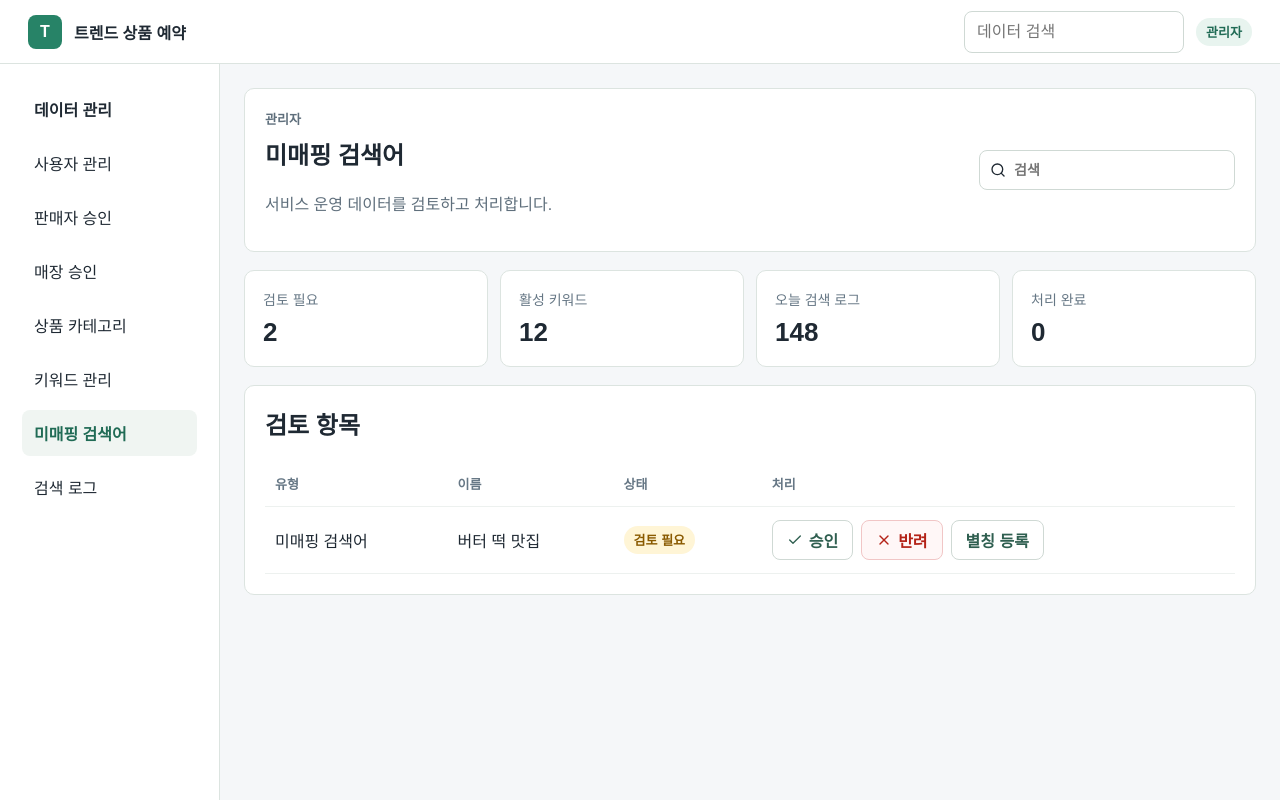
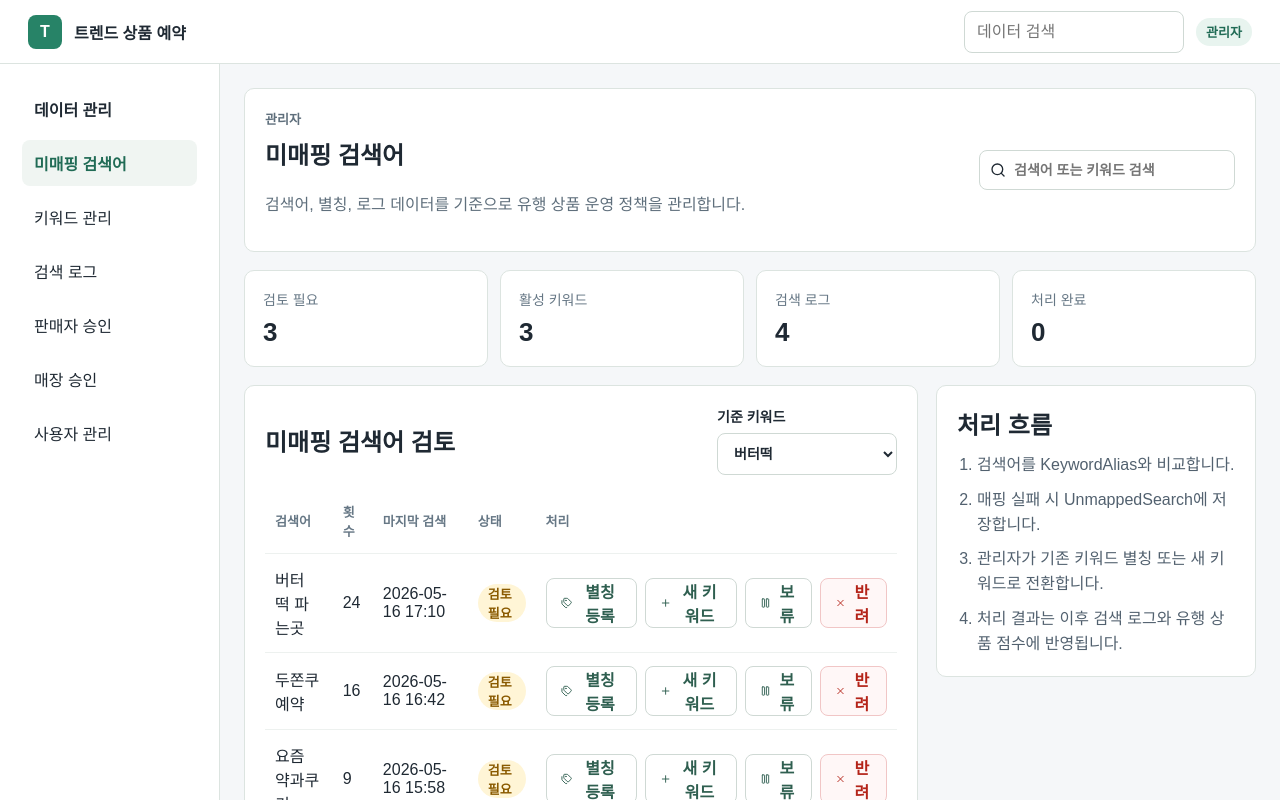
Before and after one commit to Yongjun-Kim-717/trend-product-reservation, a React (Vite) app in the folder frontend/: page /admin in a window 1280 px wide. Shown: the top 800 px of the page. Built offline with nearby package versions, Linux system fonts and the light colour scheme.

Commit message:
feat: improve admin keyword management dashboard

```diff
--- a/frontend/src/data/mockData.js
+++ b/frontend/src/data/mockData.js
@@ -86,6 +86,26 @@ export const adminRows = [
   { id: 4, type: "매장 데이터", title: "강남 핫딜스토어", status: "정상" },
 ];
 
+export const adminKeywords = [
+  { id: 1, name: "버터떡", trendScore: 95, status: "ACTIVE", aliases: ["버터떡", "버터 떡", "버터떡 맛집"] },
+  { id: 2, name: "두쫀쿠", trendScore: 88, status: "ACTIVE", aliases: ["두쫀쿠", "두쫀쿠키"] },
+  { id: 3, name: "약과쿠키", trendScore: 80, status: "ACTIVE", aliases: ["약과쿠키", "약과 쿠키"] },
+];
+
+export const adminUnmappedSearches = [
+  { id: 1, rawQuery: "버터 떡 파는곳", count: 24, lastSeenAt: "2026-05-16 17:10", status: "REVIEW" },
+  { id: 2, rawQuery: "두쫀쿠 예약", count: 16, lastSeenAt: "2026-05-16 16:42", status: "REVIEW" },
+  { id: 3, rawQuery: "요즘 약과쿠키", count: 9, lastSeenAt: "2026-05-16 15:58", status: "REVIEW" },
+  { id: 4, rawQuery: "신상 크림떡", count: 6, lastSeenAt: "2026-05-16 14:12", status: "HOLD" },
+];
+
+export const adminSearchLogs = [
+  { id: 1, rawQuery: "버터떡", keywordName: "버터떡", createdAt: "2026-05-16 17:20" },
+  { id: 2, rawQuery: "버터 떡 맛집", keywordName: "버터떡", createdAt: "2026-05-16 17:12" },
+  { id: 3, rawQuery: "두쫀쿠", keywordName: "두쫀쿠", createdAt: "2026-05-16 16:55" },
+  { id: 4, rawQuery: "신상 크림떡", keywordName: "미매핑", createdAt: "2026-05-16 14:12" },
+];
+
 export function getProduct(productId) {
   return products.find((product) => product.id === Number(productId));
 }
--- a/frontend/src/pages/AdminDataPage.jsx
+++ b/frontend/src/pages/AdminDataPage.jsx
@@ -1,26 +1,84 @@
 import { useMemo, useState } from "react";
-import { Check, Search, X } from "lucide-react";
+import { Check, Pause, Plus, Search, Tags, X } from "lucide-react";
 import { AdminHeader } from "../components/AppHeader.jsx";
-import { adminRows } from "../data/mockData.js";
+import { adminKeywords, adminSearchLogs, adminUnmappedSearches } from "../data/mockData.js";
 
-const tabs = ["사용자 관리", "판매자 승인", "매장 승인", "상품 카테고리", "키워드 관리", "미매핑 검색어", "검색 로그"];
+const tabs = ["미매핑 검색어", "키워드 관리", "검색 로그", "판매자 승인", "매장 승인", "사용자 관리"];
+
+const unmappedStatus = {
+  REVIEW: { label: "검토 필요", className: "warning" },
+  ALIAS_REGISTERED: { label: "별칭 등록", className: "success" },
+  KEYWORD_CREATED: { label: "새 키워드", className: "info" },
+  HOLD: { label: "보류", className: "warning" },
+  REJECTED: { label: "반려", className: "danger" },
+};
 
 function AdminDataPage() {
   const [activeTab, setActiveTab] = useState("미매핑 검색어");
   const [query, setQuery] = useState("");
-  const [rows, setRows] = useState(adminRows);
+  const [keywords, setKeywords] = useState(adminKeywords);
+  const [unmappedSearches, setUnmappedSearches] = useState(adminUnmappedSearches);
+  const [selectedKeywordId, setSelectedKeywordId] = useState(adminKeywords[0].id);
+  const [lastAction, setLastAction] = useState("");
 
-  const filteredRows = useMemo(() => {
   const normalizedQuery = query.trim();
-    return rows.filter((row) => {
-      const matchesQuery = !normalizedQuery || row.title.includes(normalizedQuery) || row.type.includes(normalizedQuery);
-      const matchesTab = activeTab === "미매핑 검색어" ? row.type === "미매핑 검색어" : true;
-      return matchesQuery && matchesTab;
-    });
-  }, [activeTab, query, rows]);
+  const filteredUnmapped = useMemo(
+    () => unmappedSearches.filter((item) => !normalizedQuery || item.rawQuery.includes(normalizedQuery)),
+    [normalizedQuery, unmappedSearches]
+  );
 
-  const updateStatus = (id, status) => {
-    setRows((currentRows) => currentRows.map((row) => (row.id === id ? { ...row, status } : row)));
+  const filteredKeywords = useMemo(
+    () => keywords.filter((keyword) => !normalizedQuery || keyword.name.includes(normalizedQuery) || keyword.aliases.some((alias) => alias.includes(normalizedQuery))),
+    [normalizedQuery, keywords]
+  );
+
+  const filteredLogs = useMemo(
+    () => adminSearchLogs.filter((log) => !normalizedQuery || log.rawQuery.includes(normalizedQuery) || log.keywordName.includes(normalizedQuery)),
+    [normalizedQuery]
+  );
+
+  const metrics = {
+    reviewCount: unmappedSearches.filter((item) => item.status === "REVIEW").length,
+    activeKeywords: keywords.filter((keyword) => keyword.status === "ACTIVE").length,
+    searchLogCount: adminSearchLogs.length,
+    resolvedCount: unmappedSearches.filter((item) => item.status === "ALIAS_REGISTERED" || item.status === "KEYWORD_CREATED").length,
+  };
+
+  const registerAlias = (unmappedId) => {
+    const target = unmappedSearches.find((item) => item.id === unmappedId);
+    const selectedKeyword = keywords.find((keyword) => keyword.id === Number(selectedKeywordId));
+    if (!target || !selectedKeyword) return;
+
+    setKeywords((currentKeywords) => currentKeywords.map((keyword) => {
+      if (keyword.id !== selectedKeyword.id || keyword.aliases.includes(target.rawQuery)) return keyword;
+      return { ...keyword, aliases: [...keyword.aliases, target.rawQuery] };
+    }));
+    setUnmappedSearches((currentItems) => currentItems.map((item) => item.id === unmappedId ? { ...item, status: "ALIAS_REGISTERED" } : item));
+    setLastAction(`"${target.rawQuery}"를 "${selectedKeyword.name}" 키워드의 별칭으로 등록했습니다.`);
+  };
+
+  const createKeyword = (unmappedId) => {
+    const target = unmappedSearches.find((item) => item.id === unmappedId);
+    if (!target) return;
+
+    const nextKeyword = {
+      id: Date.now(),
+      name: target.rawQuery,
+      trendScore: target.count,
+      status: "ACTIVE",
+      aliases: [target.rawQuery],
+    };
+
+    setKeywords((currentKeywords) => [nextKeyword, ...currentKeywords]);
+    setUnmappedSearches((currentItems) => currentItems.map((item) => item.id === unmappedId ? { ...item, status: "KEYWORD_CREATED" } : item));
+    setSelectedKeywordId(nextKeyword.id);
+    setLastAction(`"${target.rawQuery}"를 새 기준 키워드로 생성했습니다.`);
+  };
+
+  const updateUnmappedStatus = (unmappedId, status) => {
+    const target = unmappedSearches.find((item) => item.id === unmappedId);
+    setUnmappedSearches((currentItems) => currentItems.map((item) => item.id === unmappedId ? { ...item, status } : item));
+    setLastAction(target ? `"${target.rawQuery}" 상태를 ${unmappedStatus[status].label}(으)로 변경했습니다.` : "");
   };
 
   return (
@@ -41,43 +99,117 @@ function AdminDataPage() {
             <div>
               <p className="eyebrow">관리자</p>
               <h1>{activeTab}</h1>
-              <p>서비스 운영 데이터를 검토하고 처리합니다.</p>
+              <p>검색어, 별칭, 로그 데이터를 기준으로 유행 상품 운영 정책을 관리합니다.</p>
             </div>
             <label className="admin-search">
               <Search size={18} />
-              <input value={query} onChange={(event) => setQuery(event.target.value)} placeholder="검색" />
+              <input value={query} onChange={(event) => setQuery(event.target.value)} placeholder="검색어 또는 키워드 검색" />
             </label>
           </section>
 
           <section className="metric-grid">
-            <article><span>검토 필요</span><strong>{rows.filter((row) => row.status.includes("검토") || row.status.includes("대기")).length}</strong></article>
-            <article><span>활성 키워드</span><strong>12</strong></article>
-            <article><span>오늘 검색 로그</span><strong>148</strong></article>
-            <article><span>처리 완료</span><strong>{rows.filter((row) => row.status === "승인 완료").length}</strong></article>
+            <article><span>검토 필요</span><strong>{metrics.reviewCount}</strong></article>
+            <article><span>활성 키워드</span><strong>{metrics.activeKeywords}</strong></article>
+            <article><span>검색 로그</span><strong>{metrics.searchLogCount}</strong></article>
+            <article><span>처리 완료</span><strong>{metrics.resolvedCount}</strong></article>
           </section>
 
-          <section className="table-section">
-            <h2>검토 항목</h2>
+          {lastAction && <div className="success-message"><Check size={18} /> {lastAction}</div>}
+
+          {activeTab === "미매핑 검색어" && (
+            <section className="admin-grid-section">
+              <article className="table-section">
+                <div className="section-heading-row">
+                  <h2>미매핑 검색어 검토</h2>
+                  <label className="compact-field">
+                    기준 키워드
+                    <select value={selectedKeywordId} onChange={(event) => setSelectedKeywordId(Number(event.target.value))}>
+                      {keywords.map((keyword) => <option key={keyword.id} value={keyword.id}>{keyword.name}</option>)}
+                    </select>
+                  </label>
+                </div>
                 <table>
-              <thead><tr><th>유형</th><th>이름</th><th>상태</th><th>처리</th></tr></thead>
+                  <thead><tr><th>검색어</th><th>횟수</th><th>마지막 검색</th><th>상태</th><th>처리</th></tr></thead>
                   <tbody>
-                {filteredRows.map((row) => (
-                  <tr key={row.id}>
-                    <td>{row.type}</td>
-                    <td>{row.title}</td>
-                    <td><span className="status-chip warning">{row.status}</span></td>
+                    {filteredUnmapped.map((item) => {
+                      const status = unmappedStatus[item.status];
+                      const isProcessed = item.status === "ALIAS_REGISTERED" || item.status === "KEYWORD_CREATED" || item.status === "REJECTED";
+                      return (
+                        <tr key={item.id}>
+                          <td>{item.rawQuery}</td>
+                          <td>{item.count}</td>
+                          <td>{item.lastSeenAt}</td>
+                          <td><span className={`status-chip ${status.className}`}>{status.label}</span></td>
                           <td>
                             <div className="table-actions">
-                        <button className="ghost-button" onClick={() => updateStatus(row.id, "승인 완료")} type="button"><Check size={16} /> 승인</button>
-                        <button className="danger-button" onClick={() => updateStatus(row.id, "반려")} type="button"><X size={16} /> 반려</button>
-                        {row.type === "미매핑 검색어" && <button className="ghost-button" onClick={() => updateStatus(row.id, "별칭 등록")} type="button">별칭 등록</button>}
+                              <button className="ghost-button" disabled={isProcessed} onClick={() => registerAlias(item.id)} type="button"><Tags size={16} /> 별칭 등록</button>
+                              <button className="ghost-button" disabled={isProcessed} onClick={() => createKeyword(item.id)} type="button"><Plus size={16} /> 새 키워드</button>
+                              <button className="ghost-button" disabled={isProcessed} onClick={() => updateUnmappedStatus(item.id, "HOLD")} type="button"><Pause size={16} /> 보류</button>
+                              <button className="danger-button" disabled={isProcessed} onClick={() => updateUnmappedStatus(item.id, "REJECTED")} type="button"><X size={16} /> 반려</button>
                             </div>
                           </td>
+                        </tr>
+                      );
+                    })}
+                  </tbody>
+                </table>
+              </article>
+
+              <article className="admin-side-panel">
+                <h2>처리 흐름</h2>
+                <ol>
+                  <li>검색어를 KeywordAlias와 비교합니다.</li>
+                  <li>매핑 실패 시 UnmappedSearch에 저장합니다.</li>
+                  <li>관리자가 기존 키워드 별칭 또는 새 키워드로 전환합니다.</li>
+                  <li>처리 결과는 이후 검색 로그와 유행 상품 점수에 반영됩니다.</li>
+                </ol>
+              </article>
+            </section>
+          )}
+
+          {activeTab === "키워드 관리" && (
+            <section className="table-section">
+              <h2>유행 상품 키워드</h2>
+              <table>
+                <thead><tr><th>기준 키워드</th><th>Trend Score</th><th>상태</th><th>KeywordAlias</th></tr></thead>
+                <tbody>
+                  {filteredKeywords.map((keyword) => (
+                    <tr key={keyword.id}>
+                      <td>{keyword.name}</td>
+                      <td>{keyword.trendScore}</td>
+                      <td><span className="status-chip success">{keyword.status}</span></td>
+                      <td><div className="alias-list">{keyword.aliases.map((alias) => <span key={alias}>{alias}</span>)}</div></td>
                     </tr>
                   ))}
                 </tbody>
               </table>
             </section>
+          )}
+
+          {activeTab === "검색 로그" && (
+            <section className="table-section">
+              <h2>SearchLog</h2>
+              <table>
+                <thead><tr><th>Raw Query</th><th>매핑 키워드</th><th>검색 시각</th></tr></thead>
+                <tbody>
+                  {filteredLogs.map((log) => (
+                    <tr key={log.id}>
+                      <td>{log.rawQuery}</td>
+                      <td>{log.keywordName}</td>
+                      <td>{log.createdAt}</td>
+                    </tr>
+                  ))}
+                </tbody>
+              </table>
+            </section>
+          )}
+
+          {!['미매핑 검색어', '키워드 관리', '검색 로그'].includes(activeTab) && (
+            <section className="table-section empty-admin-section">
+              <h2>{activeTab}</h2>
+              <p>이 메뉴는 이후 세부 페이지로 분리할 예정입니다. 현재 단계에서는 관리자 메인에서 키워드, 별칭, 검색 로그 흐름을 우선 구현합니다.</p>
+            </section>
+          )}
         </main>
       </div>
     </div>
--- a/frontend/src/styles.css
+++ b/frontend/src/styles.css
@@ -1132,3 +1132,66 @@ input:disabled {
   height: 100%;
   object-fit: cover;
 }
+
+.admin-grid-section {
+  display: grid;
+  grid-template-columns: minmax(0, 1fr) 320px;
+  gap: 18px;
+  align-items: start;
+}
+
+.admin-side-panel {
+  display: grid;
+  gap: 12px;
+  border: 1px solid #dce4e0;
+  border-radius: 10px;
+  background: #ffffff;
+  padding: 20px;
+}
+
+.admin-side-panel h2 {
+  margin-bottom: 0;
+}
+
+.admin-side-panel ol {
+  display: grid;
+  gap: 10px;
+  margin: 0;
+  padding-left: 20px;
+  color: #52616f;
+  line-height: 1.55;
+}
+
+.compact-field {
+  min-width: 180px;
+}
+
+.alias-list {
+  display: flex;
+  flex-wrap: wrap;
+  gap: 6px;
+}
+
+.alias-list span {
+  display: inline-flex;
+  align-items: center;
+  min-height: 26px;
+  border-radius: 999px;
+  background: #f1f5f3;
+  color: #40515f;
+  padding: 0 9px;
+  font-size: 12px;
+  font-weight: 800;
+}
+
+.empty-admin-section p {
+  margin: 0;
+  color: #5f6f7c;
+  line-height: 1.6;
+}
+
+@media (max-width: 1100px) {
+  .admin-grid-section {
+    grid-template-columns: 1fr;
+  }
+}
```
Lines whose indentation alone changed are shown as unchanged.
